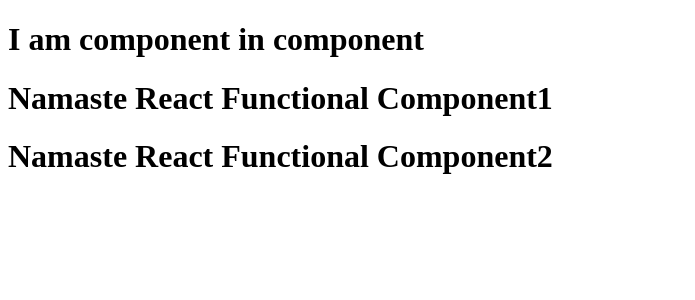
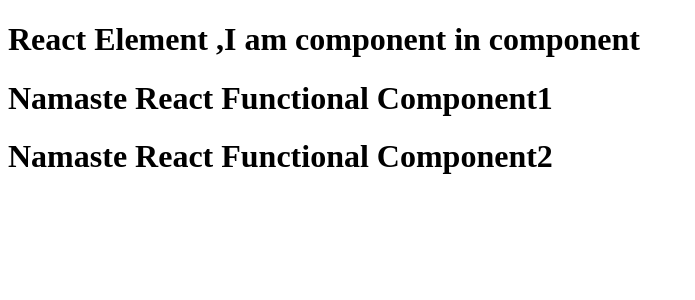
Before and after one commit to Avdhesh007/namaste-react, a React (Vite) app: page / in a window 1280 px wide. Shown: the top 300 px of the page, without its empty margins (0-695 px from the left). Built offline with nearby package versions, Linux system fonts and the light colour scheme.

Commit message:
use react element in react component

```diff
--- a/App.js
+++ b/App.js
@@ -1,18 +1,22 @@
 import React from "react";
 import ReactDOM from "react-dom/client";
 
-// React Functional Component
-const Title = () => (
+// jsx or relact element
+const elem = <span>React Element ,</span>
+
+// using react element in react element
+const Title =  (
 <h1 className="head" tabIndex="5">
+    {elem}
    I am component in component</h1>
     );
 
 
 // React Functional Component
-// Component Composition
+// using react element in component
 const HeadingComponent = () => (
     <div>
-        <Title/>
+        {Title}
         <h1 className="heading"> Namaste React Functional Component1</h1>
         <h1 className="heading2"> Namaste React Functional Component2</h1>
     </div>
```
